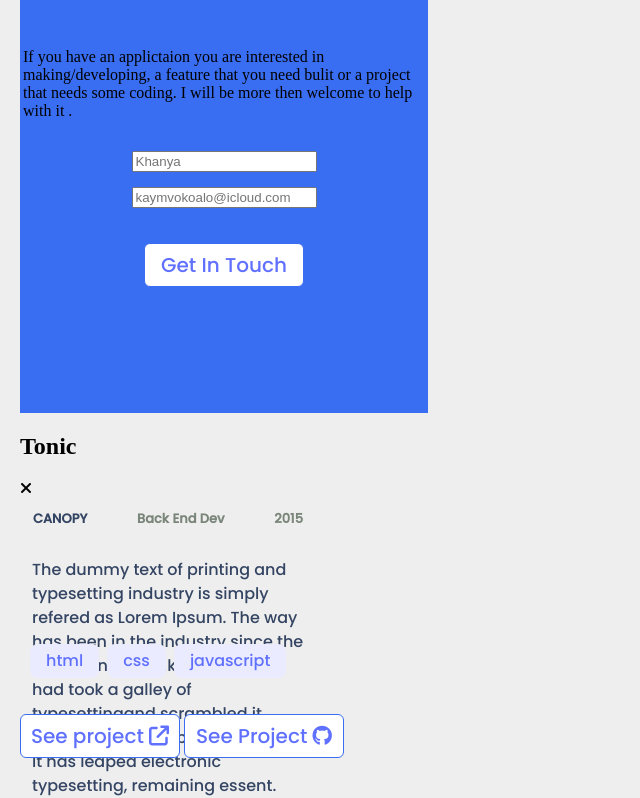
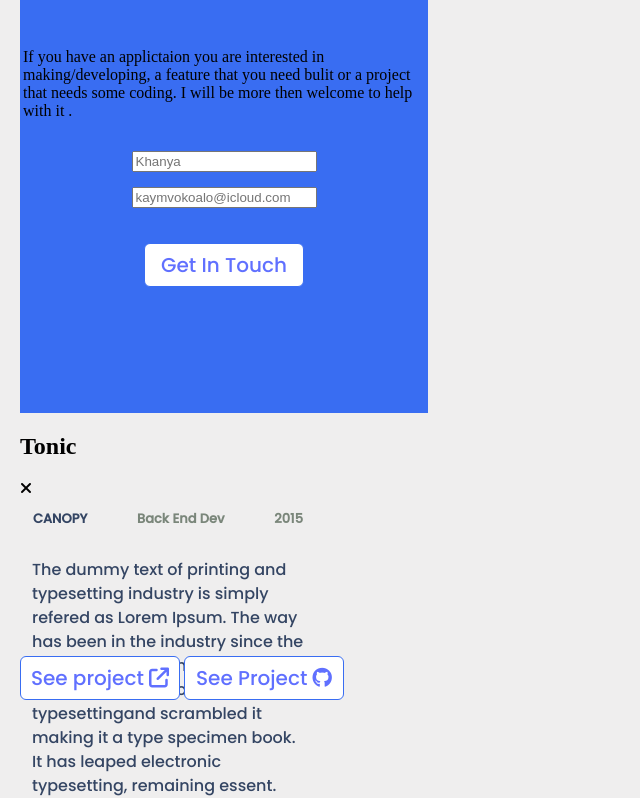
Before and after one commit to Hotdog39duty/Portfolio-finish-mobile-version-, a website: page index.html in a window 1280 px wide. Shown: the part 4958-5756 px from the top of the page, without its empty margins (0-640 px from the left). Drawn offline with Linux system fonts and the light colour scheme.

Commit message:
Edit html codes

```diff
--- a/index.html
+++ b/index.html
@@ -198,11 +198,7 @@
                         The way has been in the industry since the 1500s ,since a unknown printer had took a galley of typesettingand scrambled it
                         making it a type specimen book. It has leaped electronic typesetting, remaining essent.
                     </p>
-                    <ul class="tech">
-                        <li class="lang lang1">html</li>
-                        <li class="lang lang2">css</li>
-                        <li class="lang lang3">javascript</li>
-                    </ul>
+
                     <div class="button">
                         <button>See project <i class="fa-solid fa-arrow-up-right-from-square"></i>
                         </button>
```
